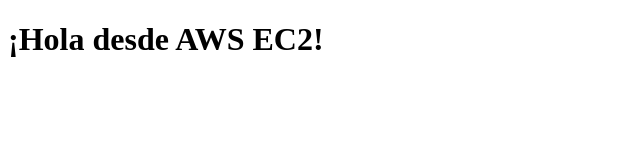
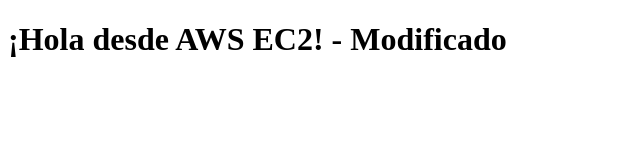
Before and after one commit to JMBOOTCAMP/mi-app-ec2, a plain HTML site: page index.html in a window 1280 px wide. Shown: the whole page, without its empty margins (0-640 px from the left). Drawn offline with Linux system fonts and the light colour scheme.

Commit message:
Actualizando HTML

```diff
--- a/index.html
+++ b/index.html
@@ -6,6 +6,6 @@
     <title>Mi App en EC2</title>
 </head>
 <body>
-    <h1>¡Hola desde AWS EC2!</h1>
+    <h1>¡Hola desde AWS EC2! - Modificado</h1>
 </body>
 </html>
```
